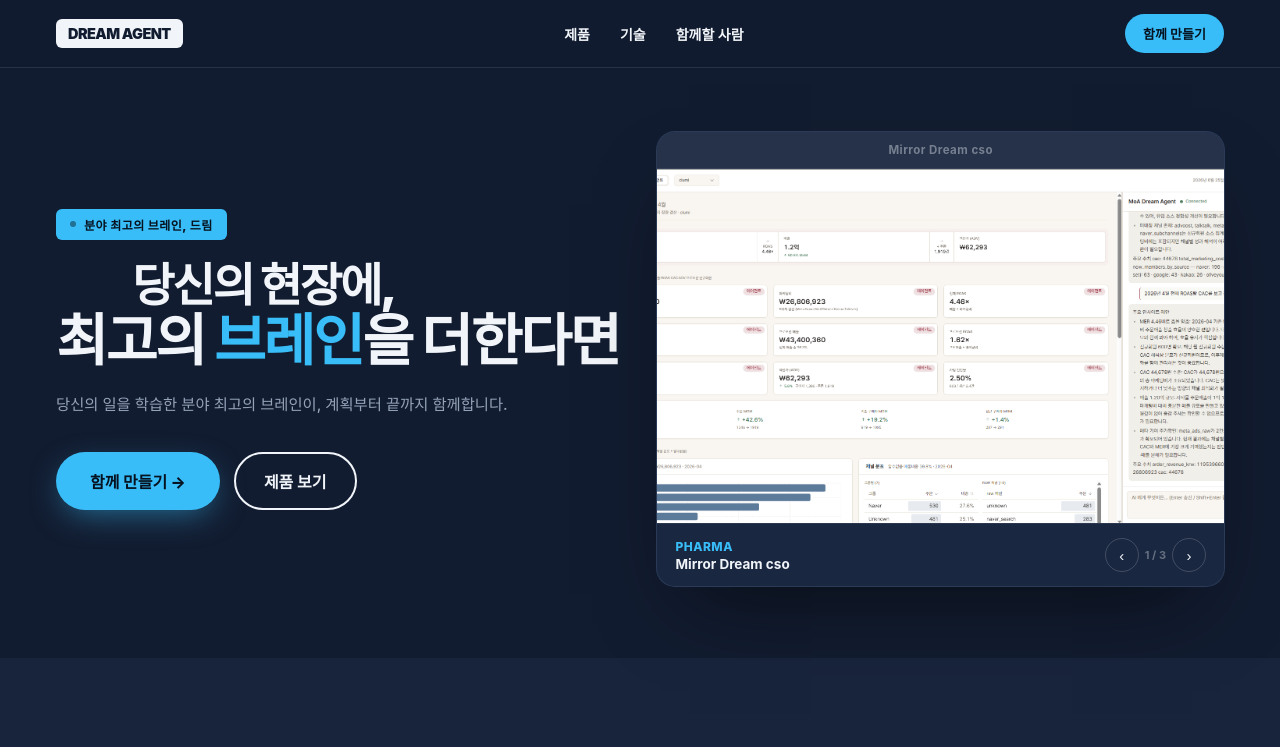
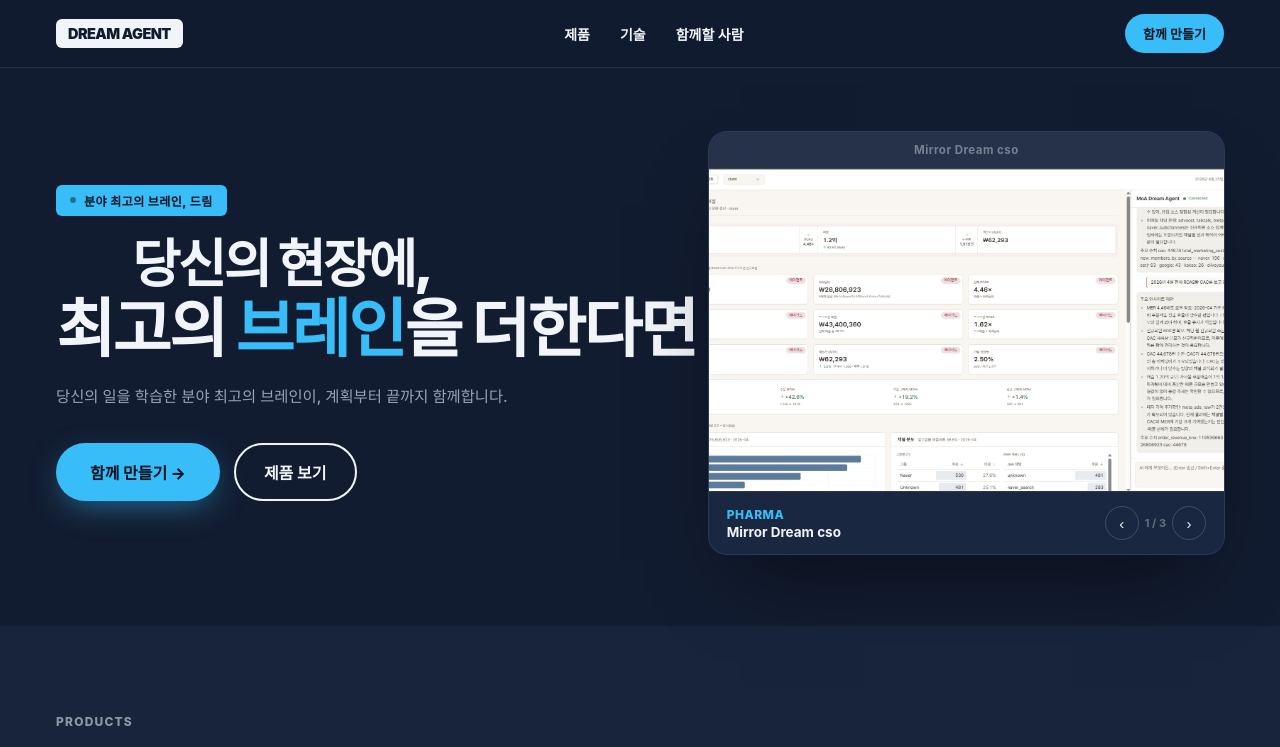
Before and after one commit to gobokuku82/homedemo, a Next.js app: page / in a window 1280 px wide. Shown: the top 747 px of the page. Built offline with nearby package versions, Linux system fonts and the light colour scheme; a web font is replaced by a local one.

Commit message:
feat(frontend)

```diff
--- a/components/sections/BoldHero.tsx
+++ b/components/sections/BoldHero.tsx
@@ -27,8 +27,8 @@
           maxWidth: "min(94vw, 2600px)",
           margin: "0 auto",
           display: "grid",
-          gridTemplateColumns: "1fr 1.15fr",
-          gap: "clamp(28px,3vw,56px)",
+          gridTemplateColumns: "1.1fr 1fr",
+          gap: "clamp(10px,1vw,18px)",
           alignItems: "center",
         }}
       >
@@ -59,7 +59,7 @@
             data-bhero-h1=""
             style={{
               fontWeight: 900,
-              fontSize: "calc(clamp(40px,4.4vw,60px) * var(--hlScale))",
+              fontSize: "calc(clamp(44px,5vw,78px) * var(--hlScale))",
               lineHeight: 1.1,
               letterSpacing: "-.04em",
               margin: "0 0 20px",
```
